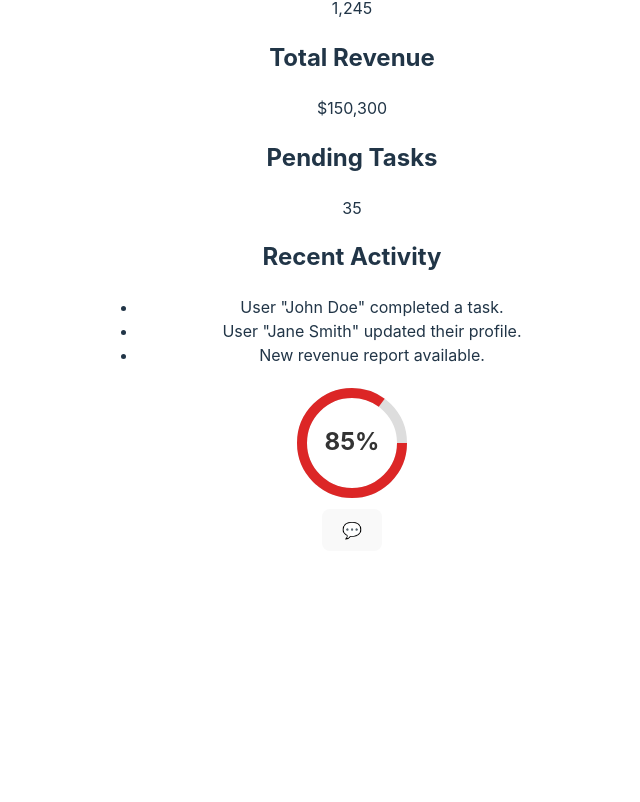
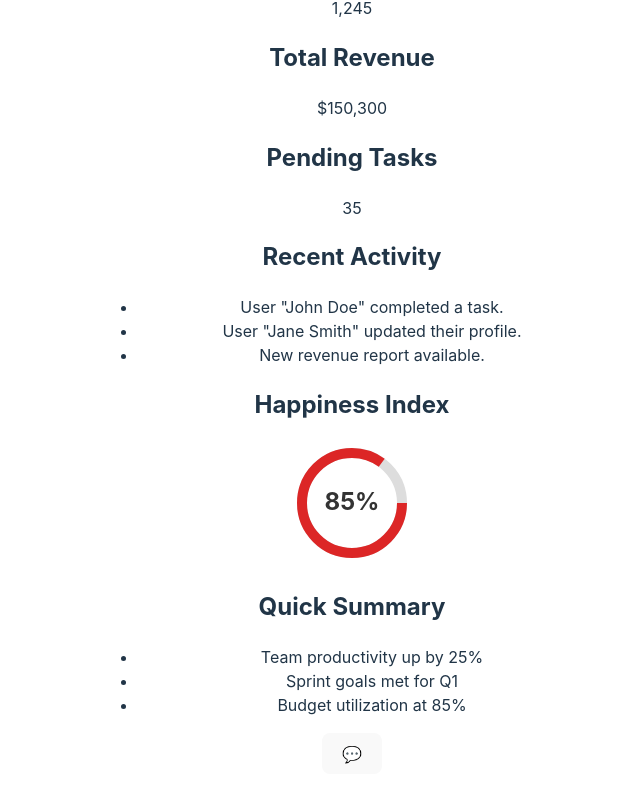
Before and after one commit to shriyasrinivasan1/ADPLucidity, a React (Vite) app in the folder frontend/: page / in a window 1280 px wide. Shown: the part 278-1080 px from the top of the page, without its empty margins (288-928 px from the left). Before the commit the page ends 861 px from the top, so only its background shows below. Built offline with nearby package versions, Linux system fonts and the light colour scheme.

Commit message:
made the index bigger

```diff
--- a/frontend/src/ManagerDashboard.jsx
+++ b/frontend/src/ManagerDashboard.jsx
@@ -44,7 +44,7 @@ const ChatInterface = () => {
   );
 
   return (
-    <div className="fixed bottom-5 left-5 z-50">
+    <div className="fixed bottom-5 right-5 z-50">
       {!isOpen && (
         <button
           onClick={() => setIsOpen(true)}
@@ -122,6 +122,20 @@ const ChatInterface = () => {
   );
 };
 
+// Consensus Summary Component
+const ConsensusSummary = () => {
+  return (
+    <section className="fixed bottom-5 left-5 w-64 bg-white border-2 border-red-600 rounded-lg p-4 z-40">
+      <h2 className="text-red-600 mb-3 text-lg font-bold">Quick Summary</h2>
+      <ul className="list-disc list-inside space-y-2">
+        <li className="text-gray-700">Team productivity up by 25%</li>
+        <li className="text-gray-700">Sprint goals met for Q1</li>
+        <li className="text-gray-700">Budget utilization at 85%</li>
+      </ul>
+    </section>
+  );
+};
+
 // Happiness Index Component
 const HappinessIndex = ({ percentage }) => {
   const radius = 50;
@@ -131,7 +145,8 @@ const HappinessIndex = ({ percentage }) => {
   const strokeDashoffset = circumference - (percentage / 100) * circumference;
 
   return (
-    <div className="flex justify-center items-center mb-5">
+    <div className="fixed top-24 left-5 bg-white border-2 border-red-600 rounded-lg p-4 z-40">
+      <h2 className="text-red-600 mb-3 text-lg font-bold text-center">Happiness Index</h2>
       <svg
         width="120"
         height="120"
@@ -165,6 +180,7 @@ const HappinessIndex = ({ percentage }) => {
           fill="#333"
           fontSize="24"
           fontWeight="bold"
+          className="-rotate-90"
         >
           {percentage}%
         </text>
@@ -179,12 +195,12 @@ const ManagerDashboard = () => {
 
   useEffect(() => {
     setTimeout(() => {
-      setPercentage(85); // Update this value dynamically as needed
+      setPercentage(85);
     }, 2000);
   }, []);
 
   return (
-    <div className="p-5 bg-white">
+    <div className="p-5 bg-white ml-48 mr-8">
       <header className="flex justify-between items-center p-5 bg-red-600 text-white mb-5">
         <h1>Manager Dashboard</h1>
         <button className="bg-white text-red-600 py-2 px-4 rounded-md">Logout</button>
@@ -205,7 +221,7 @@ const ManagerDashboard = () => {
         </div>
       </section>
 
-      <section className="bg-white border-2 border-red-600 rounded-lg p-5">
+      <section className="bg-white border-2 border-red-600 rounded-lg p-5 mb-5">
         <h2 className="text-red-600 mb-3">Recent Activity</h2>
         <ul className="list-none p-0">
           <li className="py-2 border-b border-gray-200 text-gray-700">User "John Doe" completed a task.</li>
@@ -214,9 +230,9 @@ const ManagerDashboard = () => {
         </ul>
       </section>
 
-      {/* Insert the Happiness Index Component here */}
+      {/* Fixed Components */}
       <HappinessIndex percentage={percentage} />
-
+      <ConsensusSummary />
       <ChatInterface />
     </div>
   );
```
